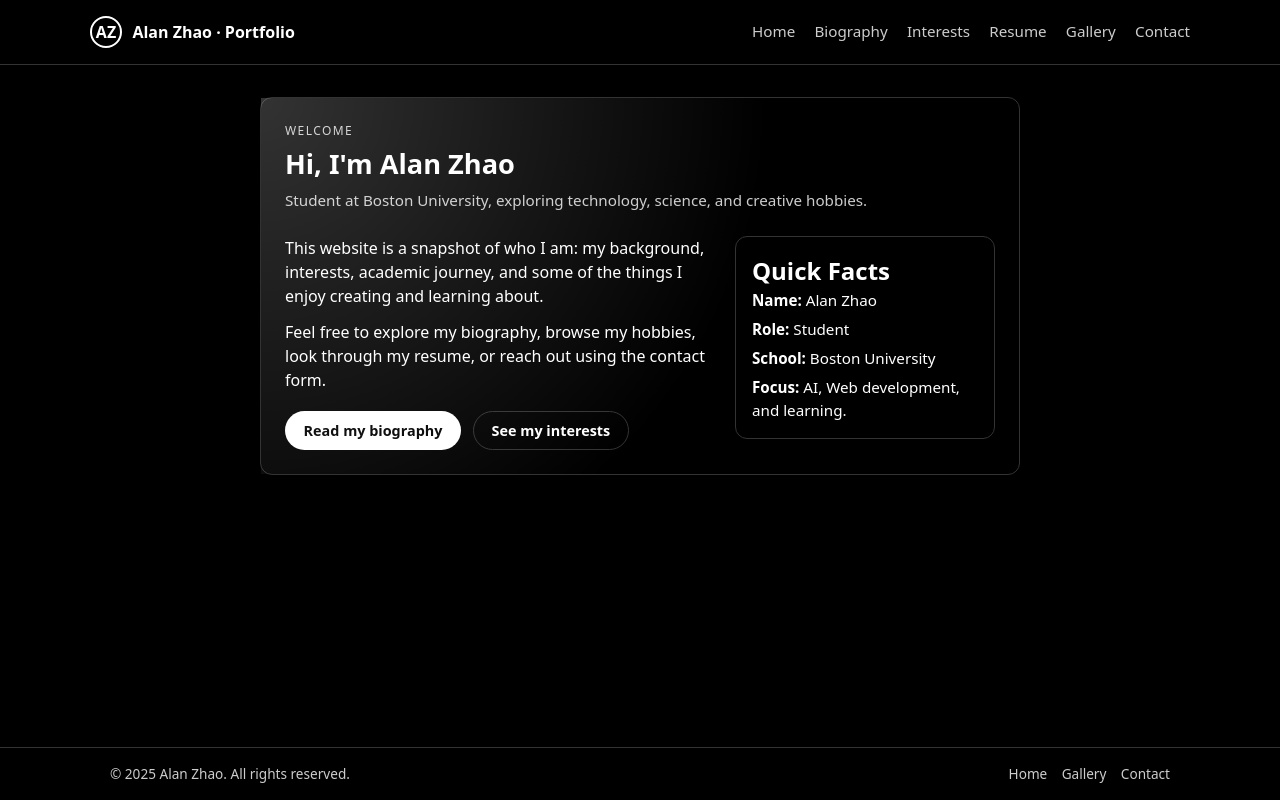
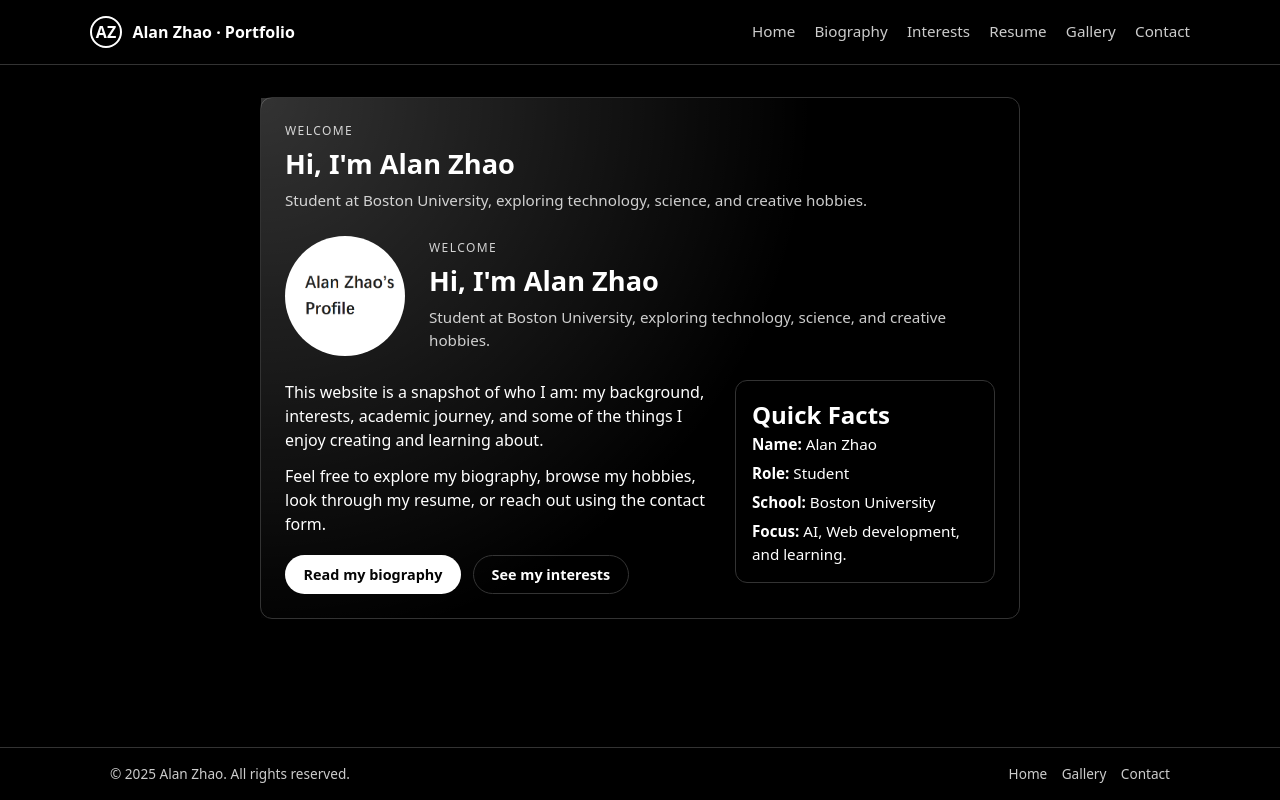
Before and after one commit to AlanAtBU/Personal-Portfolio, a website: page index.html in a window 1280 px wide. Drawn offline with Linux system fonts and the light colour scheme.

Commit message:
Add Profile Image

```diff
--- a/index.html
+++ b/index.html
@@ -33,6 +33,17 @@
 				<p class="section-subtitle">
 					Student at Boston University, exploring technology, science, and creative hobbies.
 				</p>
+			</div>
+
+			<div class="section-header header-with-photo">
+			    <img src="files/profile.jpg" alt="Alan Zhao" class="header-photo">
+			    <div>
+			        <p class="section-kicker">Welcome</p>
+			        <h1 class="section-title">Hi, I'm Alan Zhao</h1>
+			        <p class="section-subtitle">
+			            Student at Boston University, exploring technology, science, and creative hobbies.
+			        </p>
+			    </div>
 			</div>
 
 			<div class="hero-grid">
--- a/styles.css
+++ b/styles.css
@@ -543,3 +543,18 @@ footer {
 		padding: 1.2rem;
 	}
 }
+
+/* ====== IMAGE ====== */
+.header-with-photo {
+    display: flex;
+    align-items: center;
+    gap: 1.5rem;
+}
+
+.header-photo {
+    width: 120px;
+    height: 120px;
+    border-radius: 50%;
+    object-fit: cover;
+    flex-shrink: 0;
+}
```
Also changed, not shown: files/profile.jpg (added).
